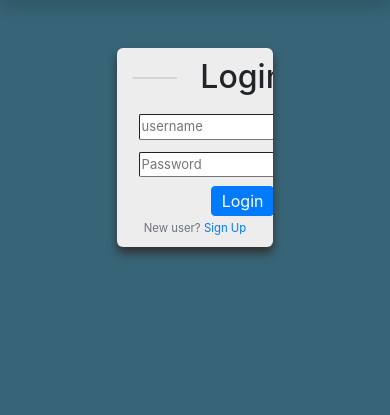
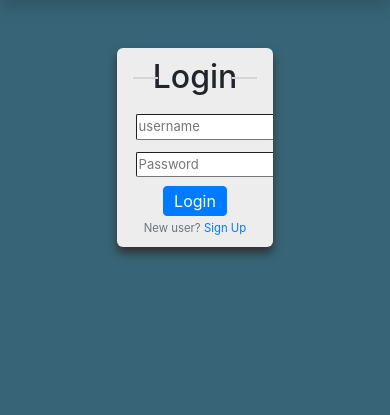
Before and after one commit to anshulmaske/Todoer, a Flask app: page / in a window 390 px wide. Shown: the part 76-491 px from the top of the page. Run offline with Flask 2, Linux system fonts and the light colour scheme.

Commit message:
removed manual sizing - mobile layout arrangement

```diff
--- a/templates/login.html
+++ b/templates/login.html
@@ -48,7 +48,7 @@
 
     <div class="container">
         <center>
-            <form action="/login" style="margin: auto; width: 220px;" method="post" id="inputform">
+            <form action="/login" method="post" id="inputform">
                 <h2>Login</h2>
                 <div class="form-group"><input type="text" name="username" id="username" placeholder="username"
                         required></div>
```
Also changed, not shown: 1 other file.
